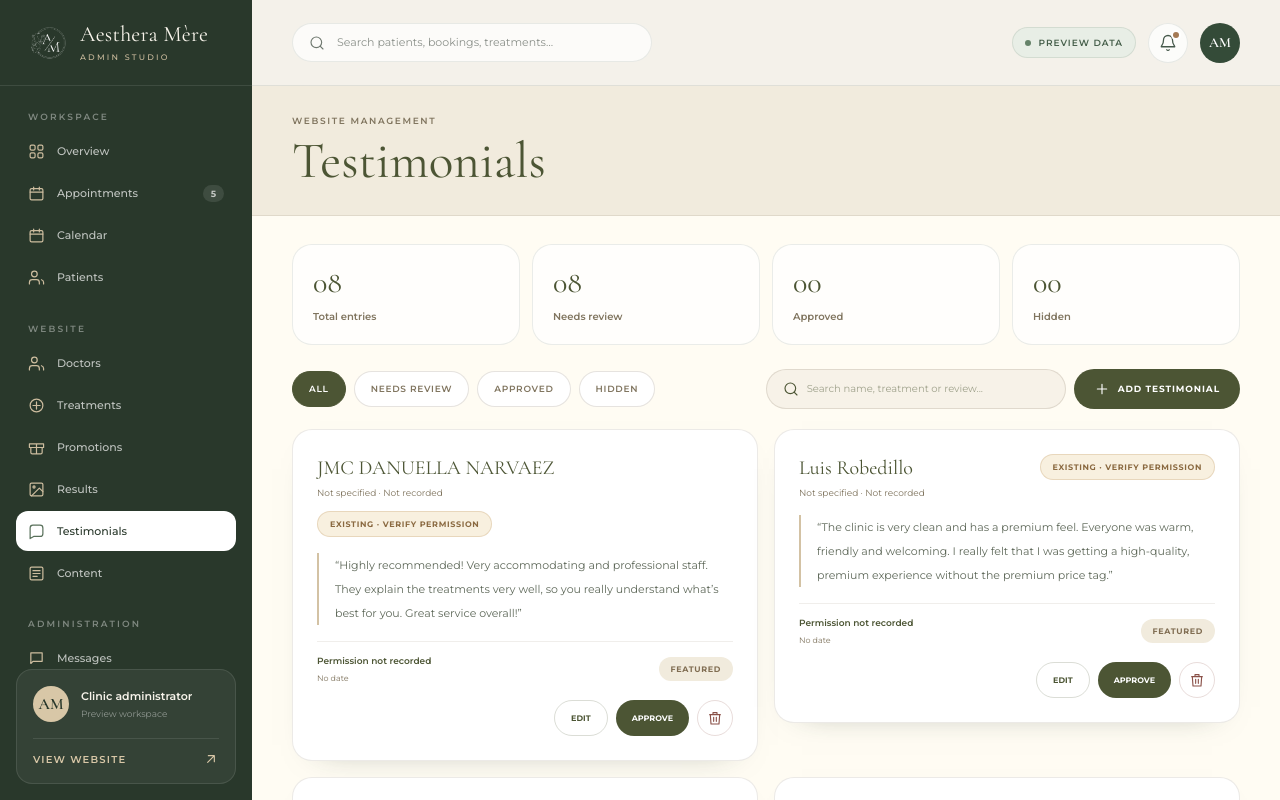
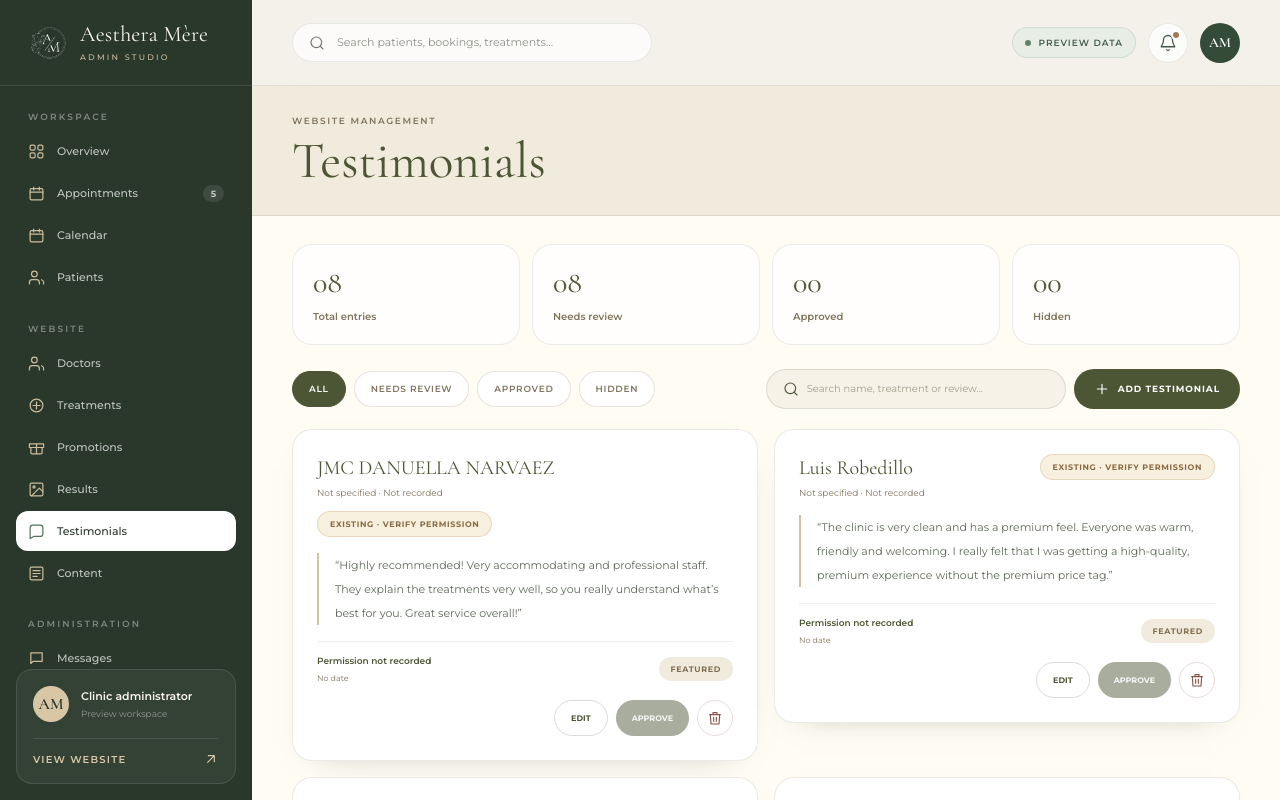
Before and after one commit to bettybeatrix/aesthera-mere, a Next.js app: page /admin/testimonials in a window 1280 px wide. Shown: the top 800 px of the page. Built offline with nearby package versions, Linux system fonts and the light colour scheme.

Commit message:
fix: disable testimonial approval without consent record

```diff
--- a/components/admin/TestimonialsWorkspace.tsx
+++ b/components/admin/TestimonialsWorkspace.tsx
@@ -327,7 +327,7 @@ export default function TestimonialsWorkspace({ initialTestimonials }: Props) {
                     ) : item.status === "hidden" ? (
                       <button type="button" onClick={() => restore(item)} className="min-h-9 rounded-full border border-[#80755F]/20 px-4 font-montserrat text-[8px] font-bold uppercase text-[#80755F] transition-colors hover:bg-[#F1EBDD]">Return to review</button>
                     ) : (
-                      <button type="button" onClick={() => approve(item)} title={!hasPermissionRecord(item) ? "Approval requires a verified permission date and secure consent record reference" : "Mark approved"} className="min-h-9 rounded-full bg-[#4C5534] px-4 font-montserrat text-[8px] font-bold uppercase text-white transition-colors hover:bg-[#35452F]">Approve</button>
+                      <button type="button" disabled={!hasPermissionRecord(item)} onClick={() => approve(item)} title={!hasPermissionRecord(item) ? "Cannot approve yet: add the verified permission date and secure consent record reference first." : "Approve testimonial"} aria-label={!hasPermissionRecord(item) ? "Approve unavailable: patient permission record is missing" : "Approve testimonial"} className="min-h-9 rounded-full bg-[#4C5534] px-4 font-montserrat text-[8px] font-bold uppercase text-white transition-colors hover:bg-[#35452F] disabled:cursor-not-allowed disabled:bg-[#A9AD9E] disabled:text-white/90 disabled:hover:bg-[#A9AD9E]">Approve</button>
                     )}
                     <button type="button" onClick={() => setPendingDelete(item)} aria-label={`Delete testimonial from ${item.name}`} className="grid h-9 w-9 place-items-center rounded-full border border-[#8A5148]/20 text-[#8A5148] transition-colors hover:bg-[#F5E9E4]">
                       <Icon><path d="M4 7h16M10 11v6M14 11v6M5 7l1 14h12l1-14M9 7V4h6v3" /></Icon>
```
